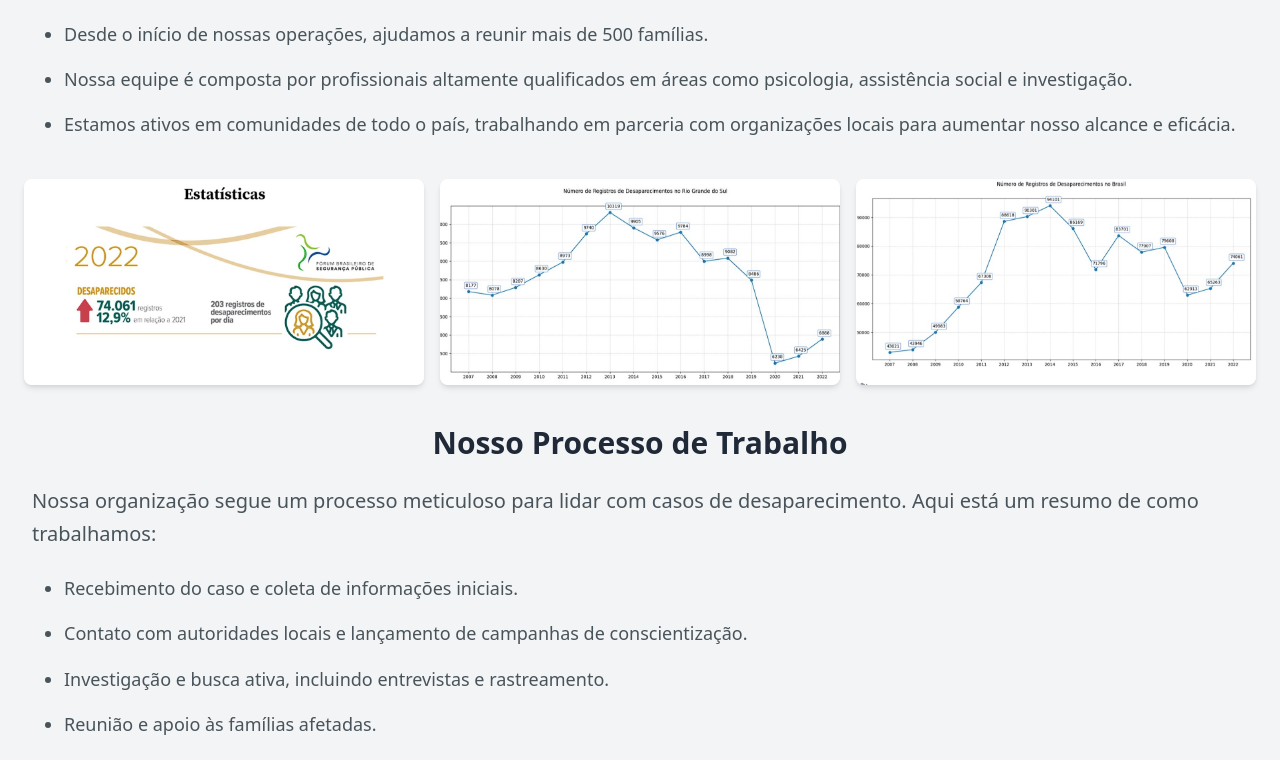
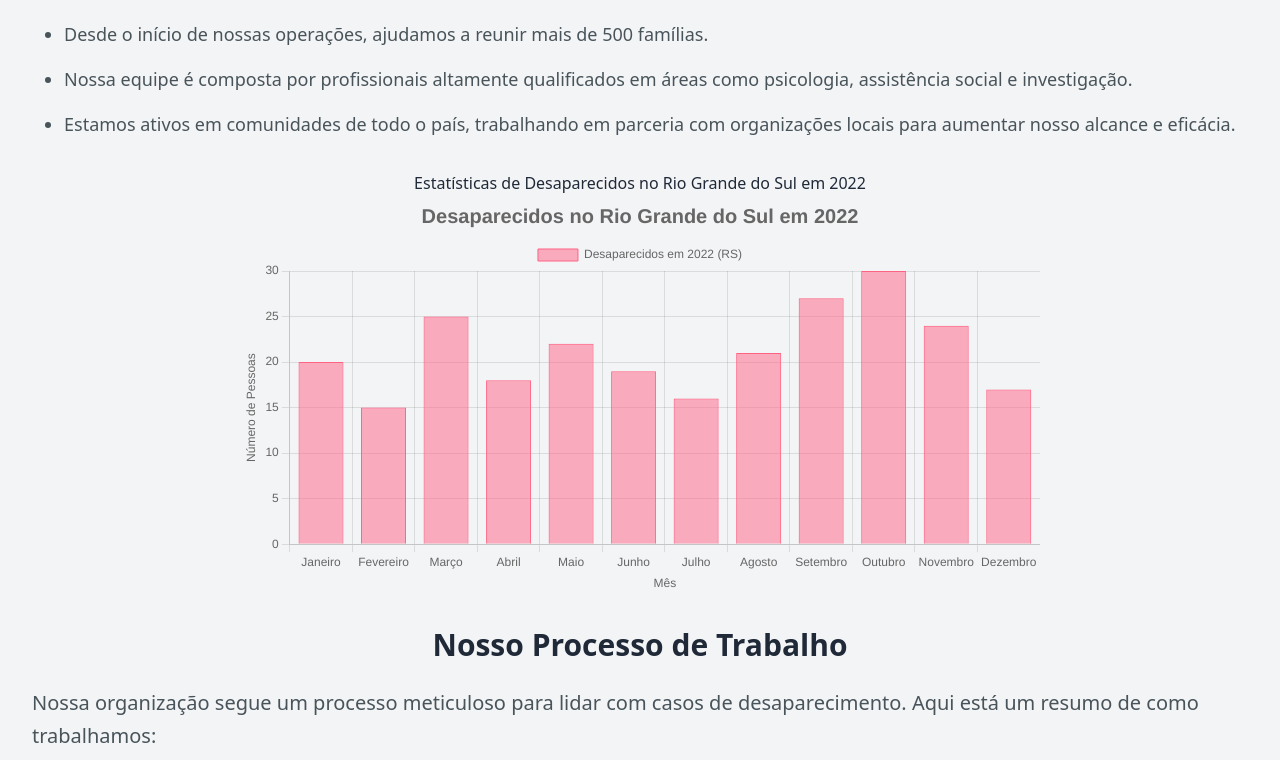
Before and after one commit to 19rs/PI, a website: page src/screens/index.html in a window 1280 px wide. Shown: the part 572-1332 px from the top of the page. Drawn offline with nearby package versions, Linux system fonts and the light colour scheme.

Commit message:
gráficos na home

```diff
--- a/src/screens/index.html
+++ b/src/screens/index.html
@@ -9,6 +9,8 @@
       href="https://cdn.jsdelivr.net/npm/tailwindcss@2.2.19/dist/tailwind.min.css"
       rel="stylesheet"
     />
+
+    <script src="https://cdn.jsdelivr.net/npm/chart.js"></script>
 
     <link
       rel="stylesheet"
@@ -24,6 +26,12 @@
     </header>
 
     <style>
+      .chart-container {
+        width: 800px;
+        height: 400px;
+        margin: auto;
+      }
+
       body {
         font-family: "Poppins", sans-serif;
         background-color: #f3f4f6;
@@ -178,31 +186,10 @@
         </div>
       </section>
 
-      <section class="px-2 mb-10">
-        <div class="mt-10">
-          <div class="grid grid-cols-1 sm:grid-cols-2 lg:grid-cols-3 gap-4">
-            <div class="rounded-lg overflow-hidden shadow-md h-auto">
-              <img
-                src="./img/estatistica/estatistica.png"
-                alt="Imagem 1"
-                class="w-full h-full object-cover"
-              />
-            </div>
-            <div class="rounded-lg overflow-hidden shadow-md h-auto">
-              <img
-                src="./img/estatistica/estatisticars.png"
-                alt="Imagem 2"
-                class="w-full h-full object-cover"
-              />
-            </div>
-            <div class="rounded-lg overflow-hidden shadow-md h-auto">
-              <img
-                src="./img/estatistica/estatisticabrasil.png"
-                alt="Imagem 3"
-                class="w-full h-full object-cover"
-              />
-            </div>
-          </div>
+      <section>
+        <h2>Estatísticas de Desaparecidos no Rio Grande do Sul em 2022</h2>
+        <div class="chart-container">
+          <canvas id="desaparecidosChart"></canvas>
         </div>
       </section>
 
@@ -351,5 +338,70 @@
     <script>
       document.onload = carregarMenu();
     </script>
+
+    <script>
+      const data = {
+        labels: [
+          "Janeiro",
+          "Fevereiro",
+          "Março",
+          "Abril",
+          "Maio",
+          "Junho",
+          "Julho",
+          "Agosto",
+          "Setembro",
+          "Outubro",
+          "Novembro",
+          "Dezembro",
+        ],
+        datasets: [
+          {
+            label: "Desaparecidos em 2022 (RS)",
+            backgroundColor: "rgba(255, 99, 132, 0.5)",
+            borderColor: "rgba(255, 99, 132, 1)",
+            borderWidth: 1,
+            data: [20, 15, 25, 18, 22, 19, 16, 21, 27, 30, 24, 17],
+          },
+        ],
+      };
+
+      const config = {
+        type: "bar",
+        data: data,
+        options: {
+          responsive: true,
+          plugins: {
+            title: {
+              display: true,
+              text: "Desaparecidos no Rio Grande do Sul em 2022",
+              font: {
+                size: 20,
+              },
+            },
+          },
+          scales: {
+            y: {
+              beginAtZero: true,
+              title: {
+                display: true,
+                text: "Número de Pessoas",
+              },
+            },
+            x: {
+              title: {
+                display: true,
+                text: "Mês",
+              },
+            },
+          },
+        },
+      };
+
+      var myChart = new Chart(
+        document.getElementById("desaparecidosChart"),
+        config
+      );
+    </script>
   </body>
 </html>
```
